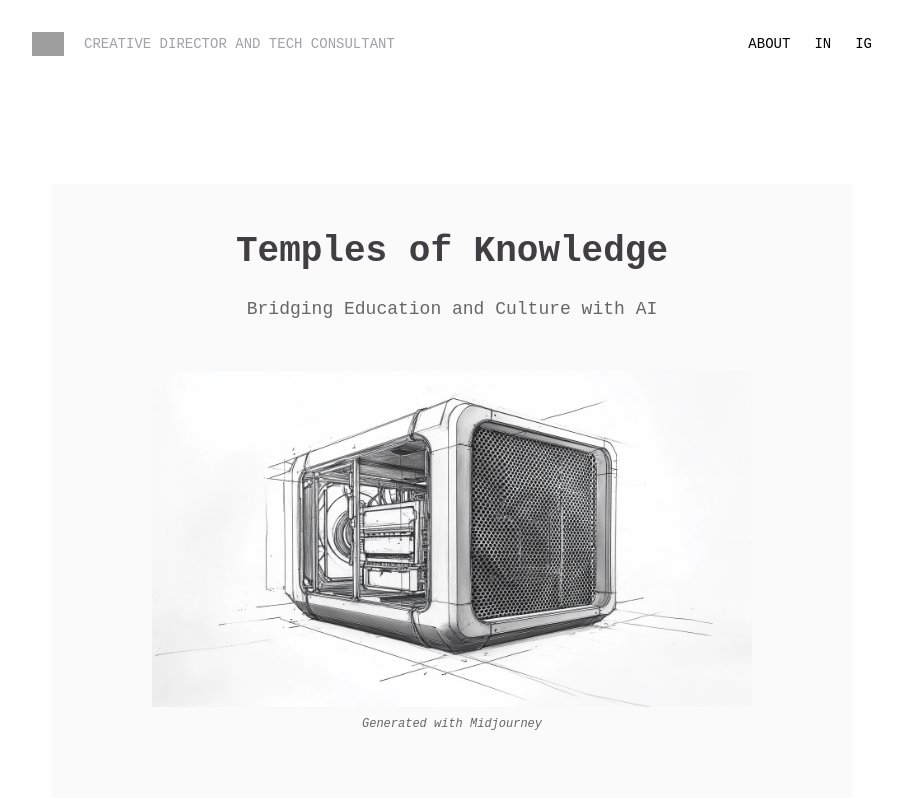
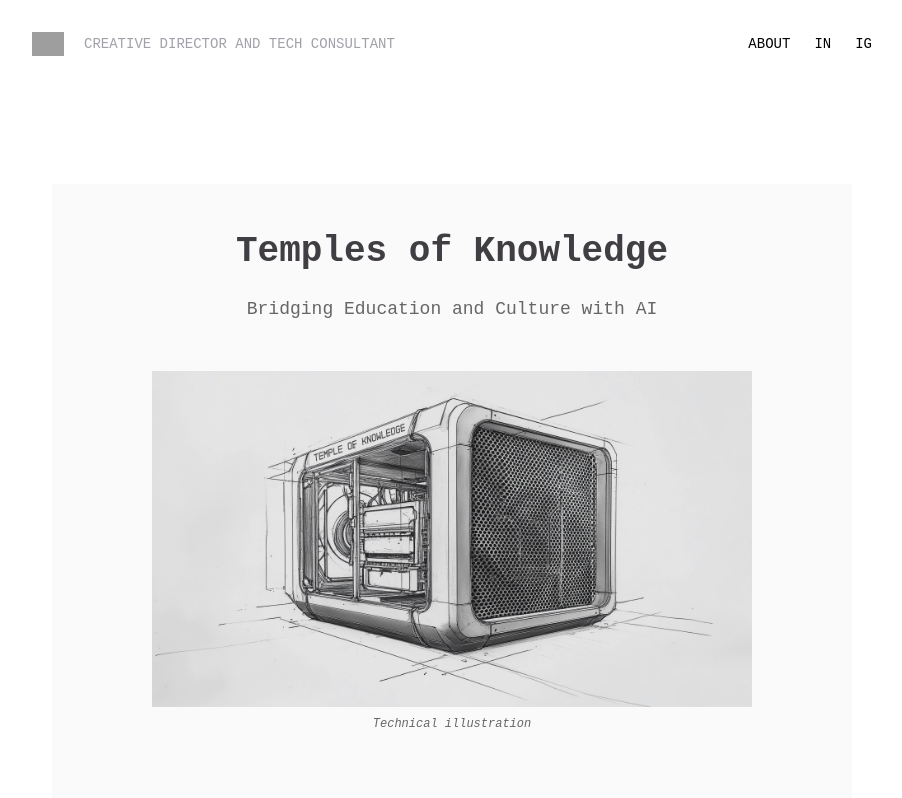
Before and after one commit to miguelcastroe/miguelcastrocreativetech, a React (Vite) app: page /temples-of-knowledge in a window 1280 px wide. Shown: the top 798 px of the page, without its empty margins (188-1090 px from the left). Built offline with nearby package versions, Linux system fonts and the light colour scheme; grey boxes are pictures that could not be loaded; a web font is replaced by a local one.

Commit message:
Update temple image in header
Replaced the existing temple image in the header component with a new one as requested.
[skip gpt_engineer]

```diff
--- a/src/components/temples-of-knowledge/Header.tsx
+++ b/src/components/temples-of-knowledge/Header.tsx
@@ -11,11 +11,11 @@ const Header = () => {
       </p>
       <div className="mb-16">
         <img
-          src="/lovable-uploads/c03d6e3b-ea94-4de7-982c-662c9aa2a1b9.png"
-          alt="Technical illustration of an educational device"
+          src="/lovable-uploads/1f6b250b-525b-4b77-94db-ccbbb6b2041b.png"
+          alt="Technical illustration of Temple of Knowledge device"
           className="w-full max-w-[600px] mx-auto mb-2"
         />
-        <p className="text-xs text-[#666] italic">Generated with Midjourney</p>
+        <p className="text-xs text-[#666] italic">Technical illustration</p>
       </div>
     </header>
   );
```
Also changed, not shown: public/lovable-uploads/1f6b250b-525b-4b77-94db-ccbbb6b2041b.png (added).
